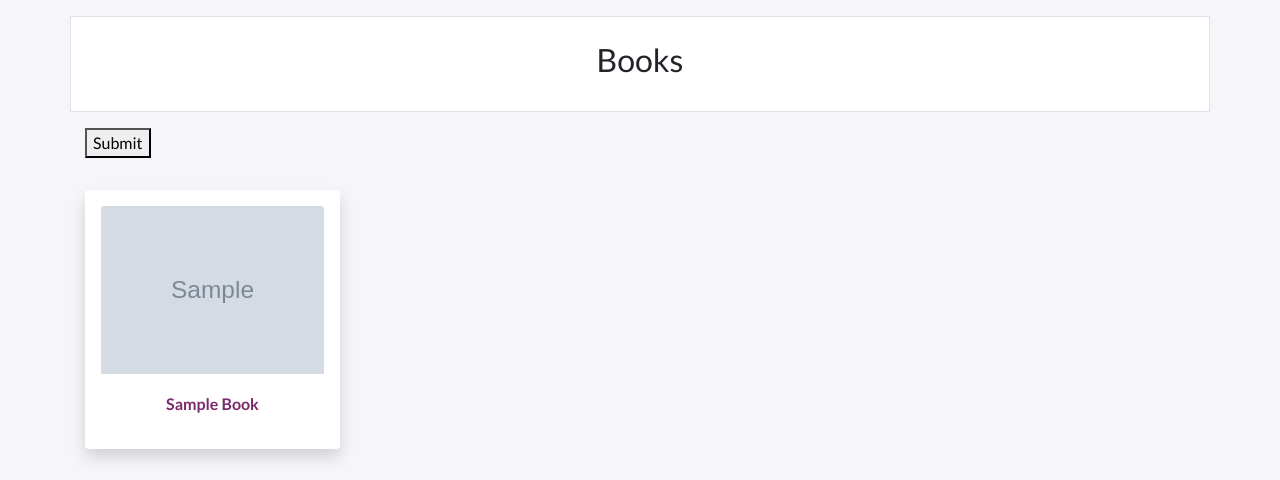
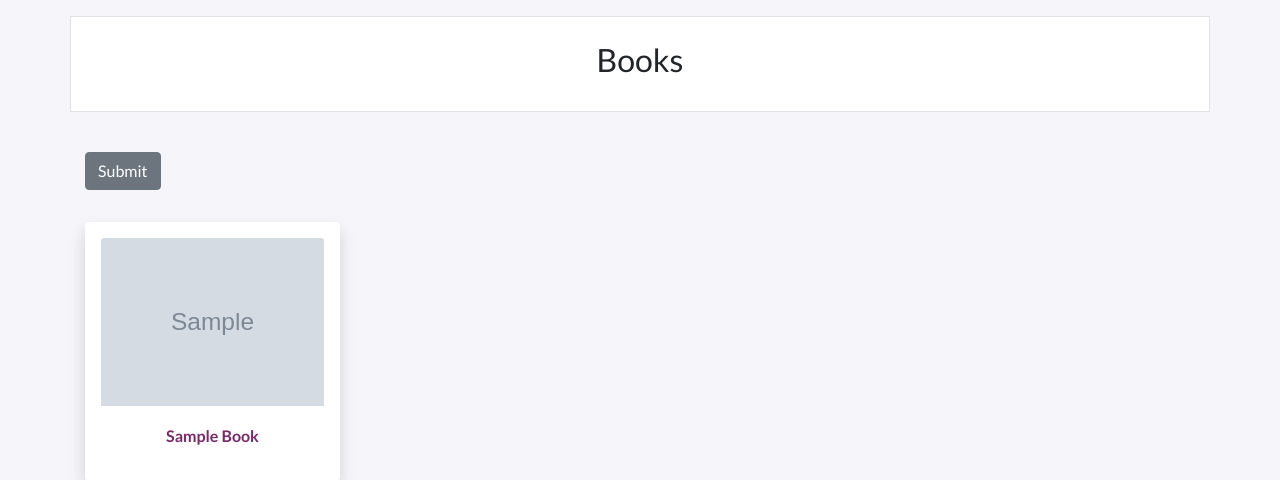
Before and after one commit to Karthik-0/books_app, a Django app: template booksapp/templates/index.html in a window 1280 px wide. Shown: the part 56-536 px from the top of the page. Run offline with Django 3.2, Linux system fonts and the light colour scheme; the template is opened without the code that fills it: most values are stand-ins (such as "Sample title", 1, 10 or a date in 2020); grey boxes marked "Sample" are stand-in pictures; some libraries are stand-ins or nearby versions.

Commit message:
Change button color

```diff
--- a/booksapp/templates/index.html
+++ b/booksapp/templates/index.html
@@ -84,7 +84,8 @@
   <span> {{field.name |capfirst}}
     {{field |addcss:"form-control"}}</span>
 {% endfor %}
-<button type="submit"> Submit</button>
+<br/>
+<button class="btn btn-secondary" type="submit"> Submit</button>
 </form>
 </div>
 </section>
```
